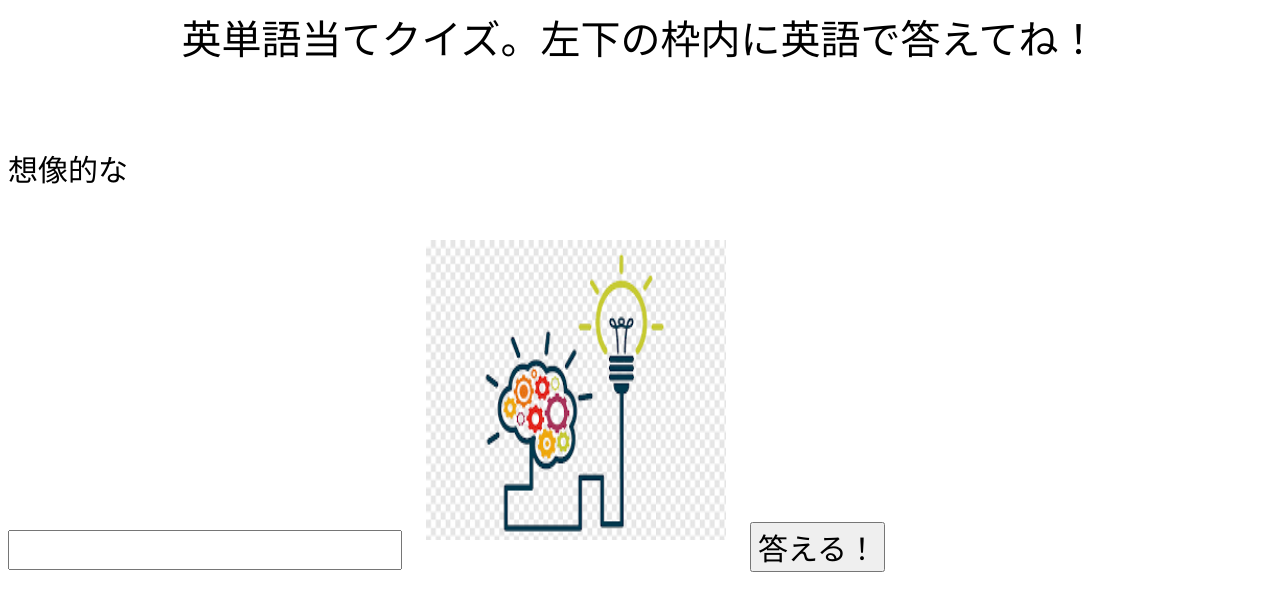
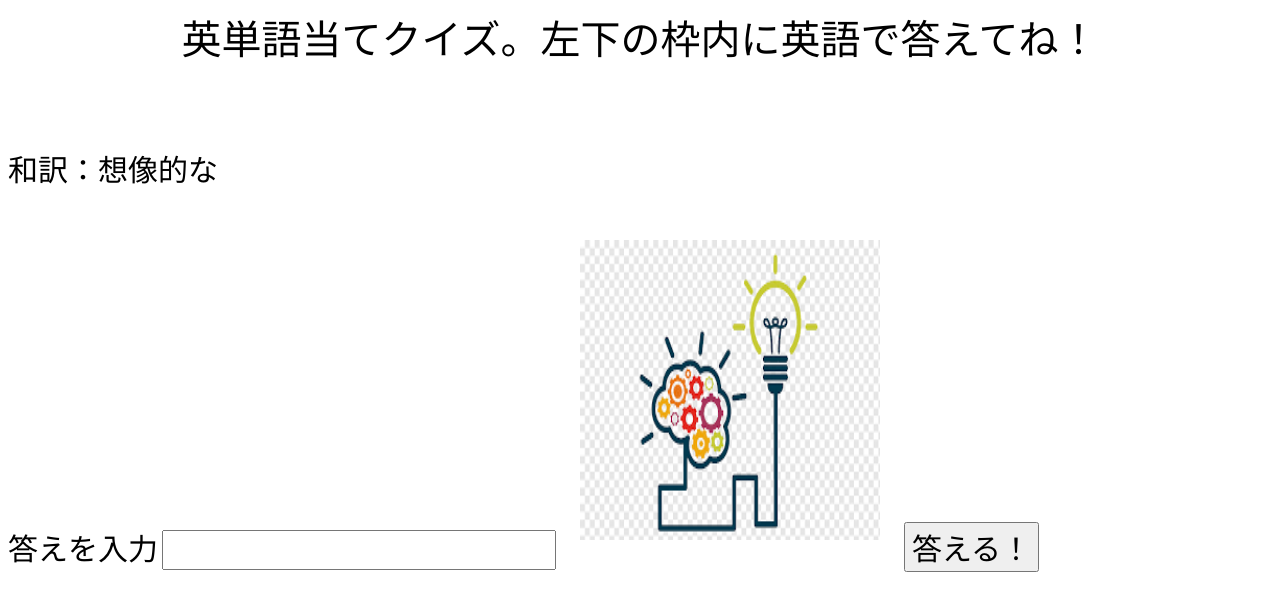
Before and after one commit to Gitgrammar/WordsApp, a plain HTML site: page index.html in a window 1280 px wide. Drawn offline with Linux system fonts and the light colour scheme.

Commit message:
ユーザのため説明追加

```diff
--- a/css/main.css
+++ b/css/main.css
@@ -3,6 +3,9 @@
    text-align: center;
    padding-bottom: 50px;
 
+}
+label{
+    font-size: 30px;
 }
 #container{
     display:flex;
--- a/index.html
+++ b/index.html
@@ -10,6 +10,7 @@
     <div id =intro>英単語当てクイズ。左下の枠内に英語で答えてね！</div>
     <div id="contrainer">
         <p id="eng"></p>
+        <label for="ans">答えを入力</label>
         <input type="text" id="entry">
         <img id="img">
         <button id="btn">答える！</button>
--- a/js/main.js
+++ b/js/main.js
@@ -1,13 +1,13 @@
 'use strict';
 window.onload=()=>{
     const list=[
-        ['想像的な','creative','creative.png'],
-        ['恐竜','dinosaur','dinosaur.png'],
-        ['平等','equality','equality.png'],
-        ['爆発','explosion','explosion.png'],
-        ['クラゲ','jerryfish','jerryfish.png'],
-        ['祈る','pray','pray.png'],
-        ['真剣な','serious','serious.png'],
+        ['和訳：想像的な','creative','creative.png'],
+        ['和訳：恐竜','dinosaur','dinosaur.png'],
+        ['和訳：平等','equality','equality.png'],
+        ['和訳：爆発','explosion','explosion.png'],
+        ['和訳：クラゲ','jerryfish','jerryfish.png'],
+        ['和訳：祈る','pray','pray.png'],
+        ['和訳：真剣な','serious','serious.png'],
     ];
     const eng=document.getElementById('eng');
     const entry=document.getElementById('entry');
```
